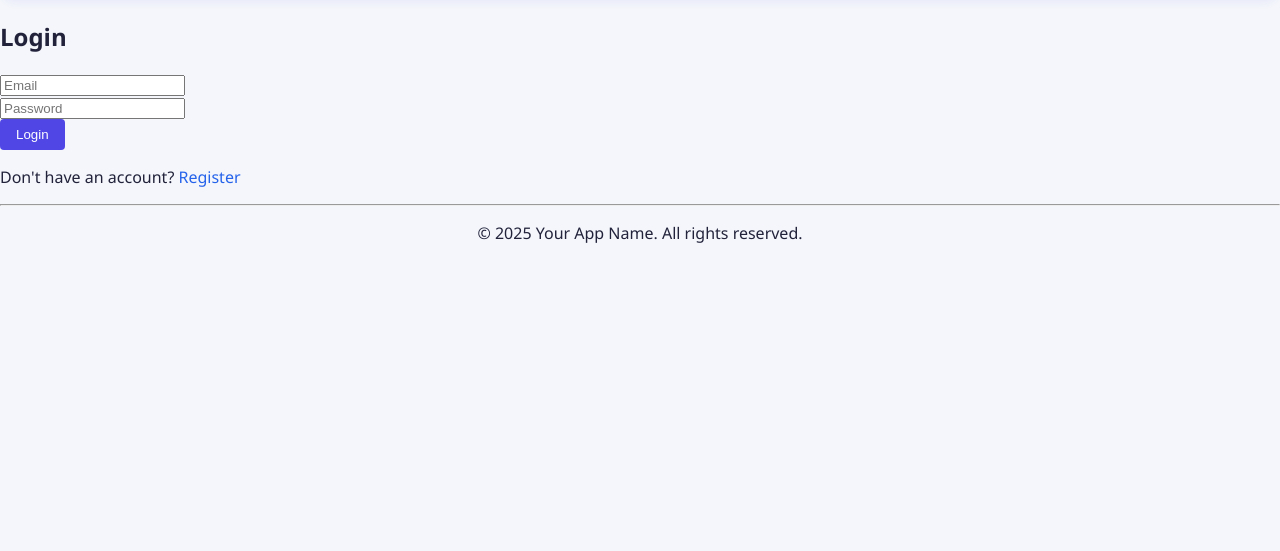
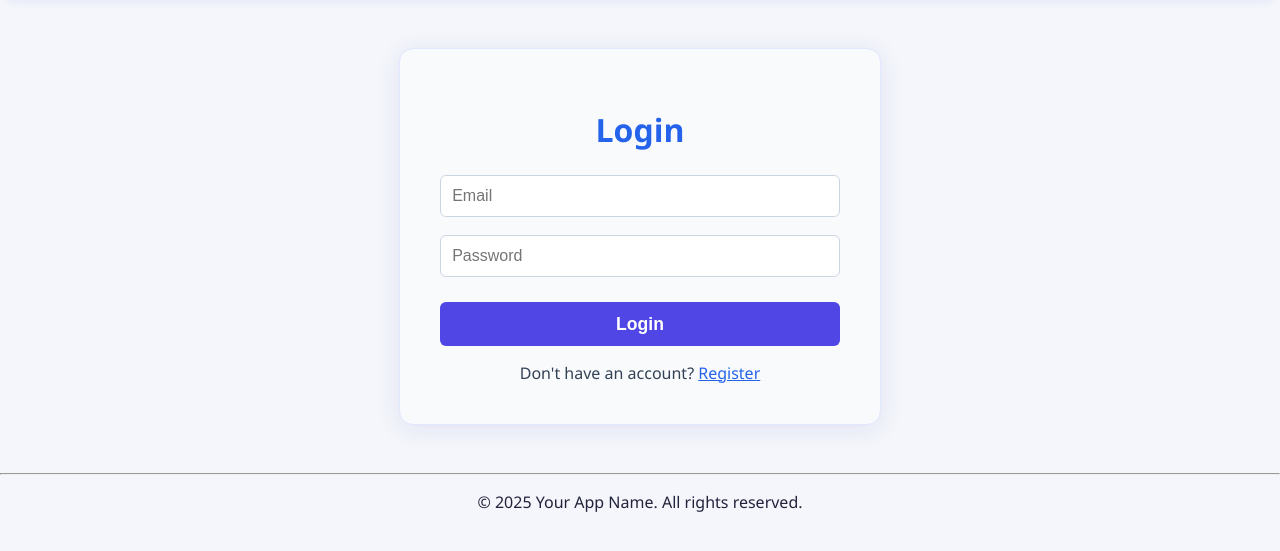
Before and after one commit to Radopeev/web-2025, a PHP site: page / in a window 1280 px wide. Shown: the part 83-634 px from the top of the page. Run offline with PHP 8.4, Linux system fonts and the light colour scheme.

Commit message:
Add styling to login and register

```diff
--- a/app/views/auth/login.php
+++ b/app/views/auth/login.php
@@ -1,15 +1,18 @@
 <?php include __DIR__ . '/../partials/header.php'; ?>
 
-<h2>Login</h2>
+<link rel="stylesheet" href="/public/styles/auth_styles.css">
 
-<form method="POST">
-    <input type="email" name="email" placeholder="Email" required /><br>
-    <input type="password" name="password" placeholder="Password" required /><br>
-    <button type="submit">Login</button>
-</form>
-<p>Don't have an account? <a href="/register">Register</a></p>
-
-<?php if (!empty($error))
-    echo "<p style='color:red;'>$error</p>"; ?>
+<div class="auth-container">
+    <h2>Login</h2>
+    <form method="POST">
+        <input type="email" name="email" placeholder="Email" required />
+        <input type="password" name="password" placeholder="Password" required />
+        <button type="submit">Login</button>
+    </form>
+    <p>Don't have an account? <a href="/register">Register</a></p>
+    <?php if (!empty($error)): ?>
+        <div class="error"><?= htmlspecialchars($error) ?></div>
+    <?php endif; ?>
+</div>
 
 <?php include __DIR__ . '/../partials/footer.php'; ?>
--- /dev/null
+++ b/public/styles/auth_styles.css
@@ -0,0 +1,75 @@
+/* Auth Forms Styling */
+.auth-container {
+    max-width: 400px;
+    margin: 3rem auto;
+    padding: 2rem 2.5rem 1.5rem 2.5rem;
+    background: #f8fafc;
+    border-radius: 14px;
+    box-shadow: 0 4px 24px rgba(55,48,163,0.10);
+    border: 1.5px solid #e0e7ff;
+}
+
+.auth-container h2 {
+    text-align: center;
+    color: #2563eb;
+    font-size: 2rem;
+    font-weight: 800;
+    margin-bottom: 1.5rem;
+}
+
+.auth-container form {
+    display: flex;
+    flex-direction: column;
+    gap: 1.1rem;
+}
+
+.auth-container input[type="text"],
+.auth-container input[type="email"],
+.auth-container input[type="password"] {
+    padding: 0.7rem;
+    border: 1px solid #cbd5e1;
+    border-radius: 6px;
+    font-size: 1rem;
+    background: #fff;
+}
+
+.auth-container button[type="submit"] {
+    background: #4f46e5;
+    color: #fff;
+    border: none;
+    border-radius: 6px;
+    padding: 0.7rem 1.2rem;
+    font-size: 1.1rem;
+    font-weight: 600;
+    cursor: pointer;
+    margin-top: 0.5rem;
+    transition: background 0.2s;
+}
+
+.auth-container button[type="submit"]:hover {
+    background: #3730a3;
+}
+
+.auth-container p {
+    text-align: center;
+    margin-top: 1rem;
+    color: #334155;
+}
+
+.auth-container a {
+    color: #2563eb;
+    text-decoration: underline;
+    font-weight: 500;
+}
+
+.auth-container .error,
+.auth-container .error-message {
+    color: #ef4444;
+    background: #fef2f2;
+    border: 1px solid #fecaca;
+    border-radius: 6px;
+    padding: 0.7rem 1rem;
+    margin-top: 1rem;
+    text-align: center;
+    font-weight: 500;
+}
```
Also changed, not shown: app/views/auth/register.php (+8 -6 lines).
